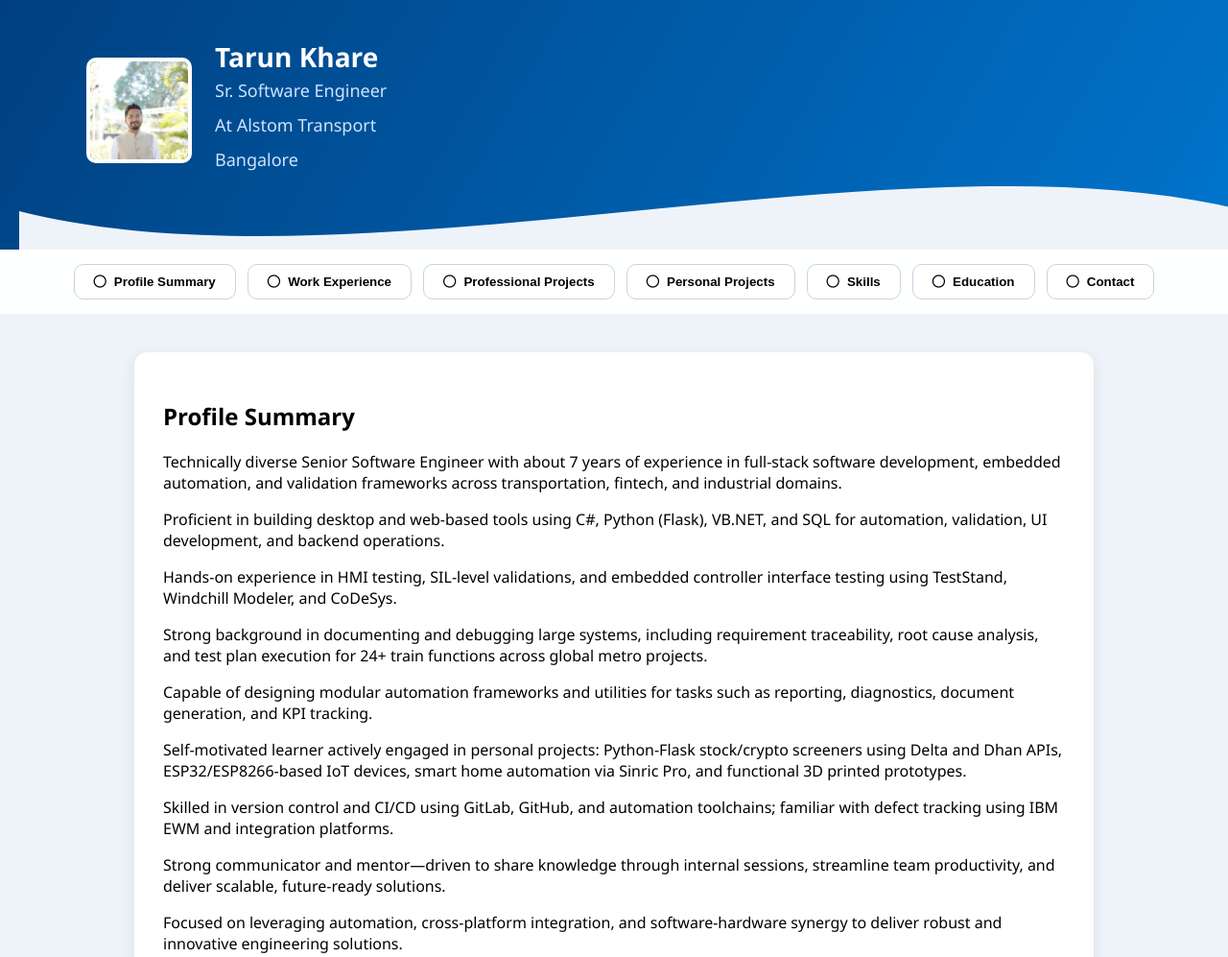
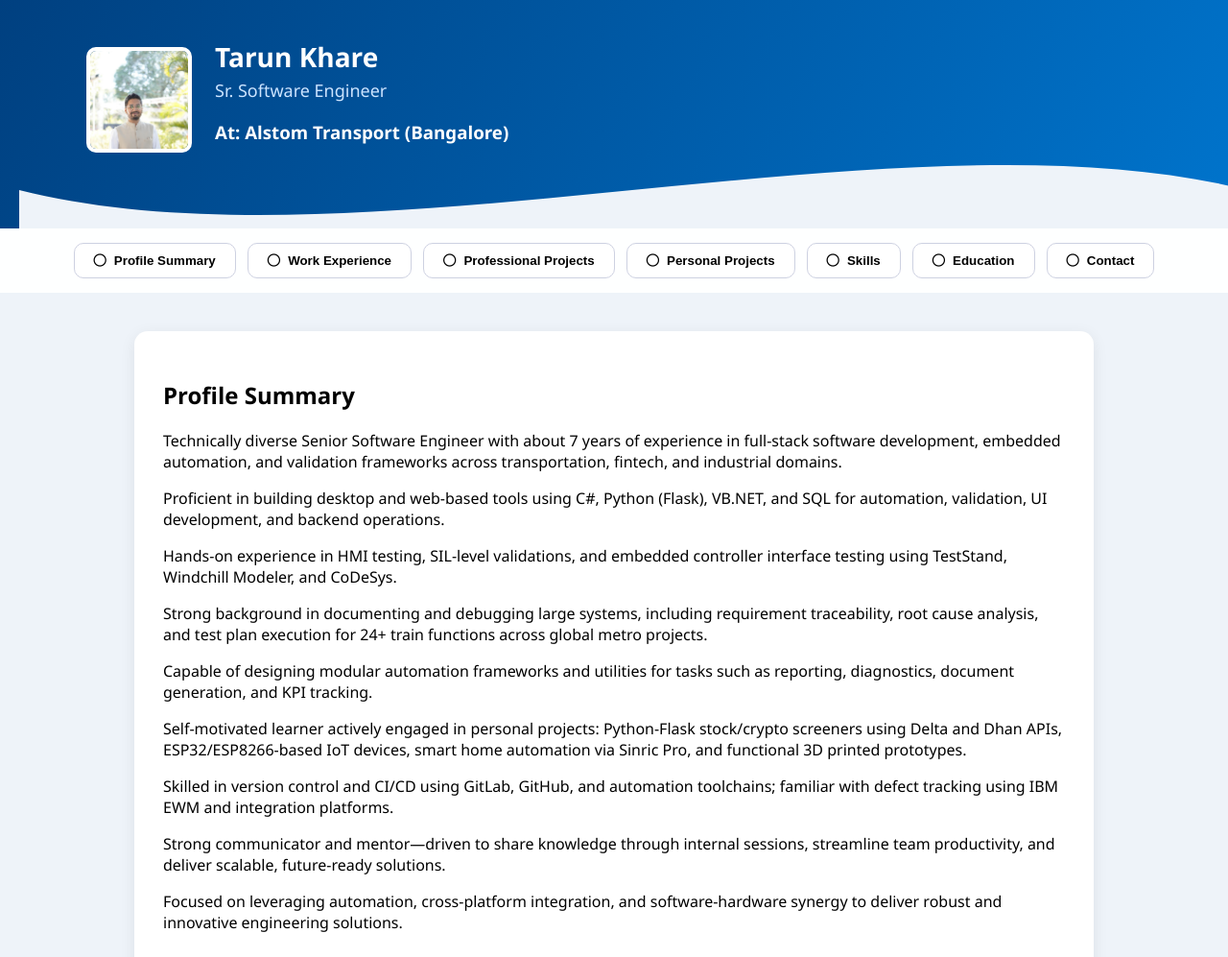
Before and after one commit to TarunKhare-Prof/MyProfile, a plain HTML site: page index.html in a window 1280 px wide. Shown: the top 997 px of the page at 96% size. Drawn offline with Linux system fonts and the light colour scheme.

Commit message:
Update index.html

```diff
--- a/index.html
+++ b/index.html
@@ -17,8 +17,8 @@
       <div class="text-content">
         <h1>Tarun Khare</h1>
         <h2>Sr. Software Engineer</h2>
-        <h2>At Alstom Transport</h2>
-        <h2>Bangalore</h2>
+        <h3>At: Alstom Transport (Bangalore)</h3>
+
       </div>
     </div>
   </header>
```
